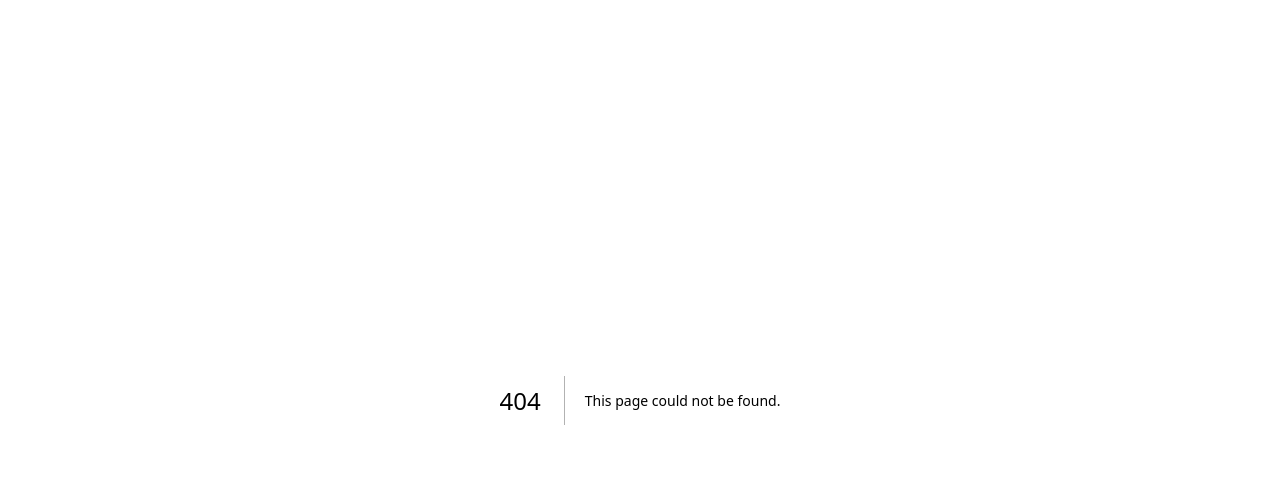
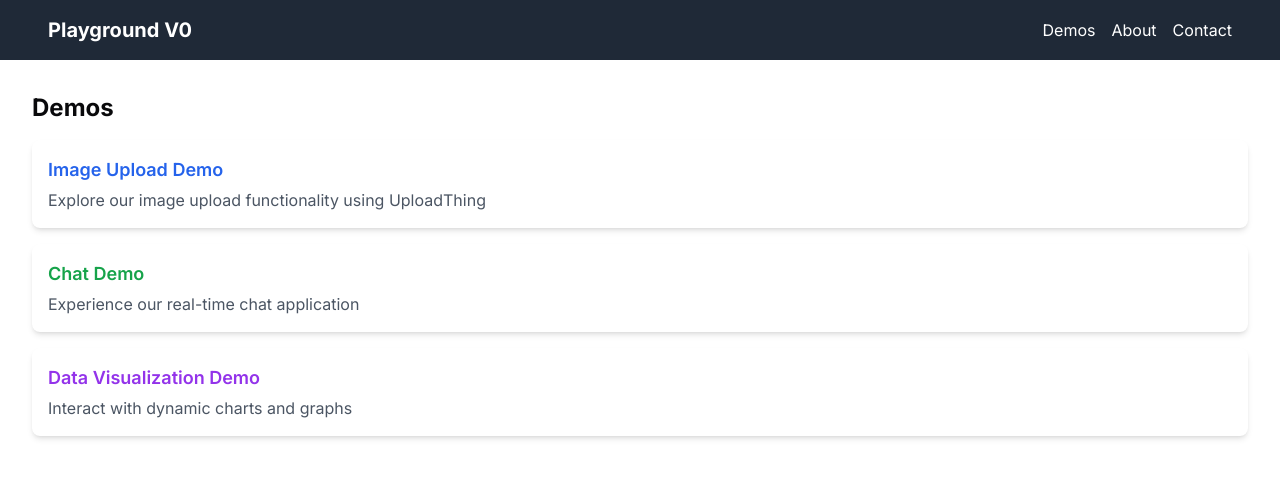
Before and after one commit to mwufi/next-starter-10x, a Next.js app: page /demos in a window 1280 px wide. Before the commit this address had no page. Shown: the top 478 px of the page. Built offline with nearby package versions, Linux system fonts and the light colour scheme.

Commit message:
add demos page

```diff
--- /dev/null
+++ b/app/(demos)/demos/page.tsx
@@ -0,0 +1,27 @@
+import Link from "next/link";
+
+export default function Page() {
+    return <div>
+        <h1 className="text-2xl font-bold mb-4">Demos</h1>
+        <ul className="mt-4 space-y-4">
+            <li>
+                <Link href="/uploadtest" className="block p-4 bg-white shadow-md rounded-lg hover:shadow-lg transition-shadow">
+                    <h2 className="text-lg font-semibold text-blue-600">Image Upload Demo</h2>
+                    <p className="text-gray-600 mt-1">Explore our image upload functionality using UploadThing</p>
+                </Link>
+            </li>
+            <li>
+                <Link href="#" className="block p-4 bg-white shadow-md rounded-lg hover:shadow-lg transition-shadow">
+                    <h2 className="text-lg font-semibold text-green-600">Chat Demo</h2>
+                    <p className="text-gray-600 mt-1">Experience our real-time chat application</p>
+                </Link>
+            </li>
+            <li>
+                <Link href="#" className="block p-4 bg-white shadow-md rounded-lg hover:shadow-lg transition-shadow">
+                    <h2 className="text-lg font-semibold text-purple-600">Data Visualization Demo</h2>
+                    <p className="text-gray-600 mt-1">Interact with dynamic charts and graphs</p>
+                </Link>
+            </li>
+        </ul>
+    </div>
+}
--- /dev/null
+++ b/app/(demos)/layout.tsx
@@ -0,0 +1,44 @@
+import React from 'react';
+import Link from 'next/link';
+
+const Navbar = () => (
+    <nav className="bg-gray-800 p-4">
+        <div className="container mx-auto flex justify-between items-center">
+            <Link href="/" className="text-white text-xl font-bold">
+                Playground V0
+            </Link>
+            <ul className="flex space-x-4">
+                <li>
+                    <Link href="/demos" className="text-white hover:text-gray-300">
+                        Demos
+                    </Link>
+                </li>
+                <li>
+                    <Link href="#" className="text-white hover:text-gray-300">
+                        About
+                    </Link>
+                </li>
+                <li>
+                    <Link href="#" className="text-white hover:text-gray-300">
+                        Contact
+                    </Link>
+                </li>
+            </ul>
+        </div>
+    </nav>
+);
+
+export default function DemosLayout({
+    children,
+}: {
+    children: React.ReactNode;
+}) {
+    return (
+        <div className="min-h-screen flex flex-col">
+            <Navbar />
+            <main className="flex-grow container mx-auto py-8">
+                {children}
+            </main>
+        </div>
+    );
+}
--- /dev/null
+++ b/app/(demos)/uploadtest/page.tsx
@@ -0,0 +1,10 @@
+export default function Page() {
+    // read UPLOADTHING_SECRET from env
+    const secret = process.env.UPLOADTHING_SECRET;
+    return (
+        <div>
+            <h1 className="text-2xl font-bold mb-4">Upload Test</h1>
+            <p><strong>UPLOADTHING_SECRET</strong>: {secret}</p>
+        </div>
+    )
+}
--- a/package.json
+++ b/package.json
@@ -14,6 +14,7 @@
     "@radix-ui/react-dropdown-menu": "^2.1.1",
     "@radix-ui/react-separator": "^1.1.0",
     "@radix-ui/react-slot": "^1.1.0",
+    "@uploadthing/react": "^6.7.2",
     "@xyflow/react": "^12.0.3",
     "class-variance-authority": "^0.7.0",
     "clsx": "^2.1.1",
@@ -25,7 +26,8 @@
     "react-hotkeys-hook": "^4.5.0",
     "recharts": "^2.12.7",
     "tailwind-merge": "^2.4.0",
-    "tailwindcss-animate": "^1.0.7"
+    "tailwindcss-animate": "^1.0.7",
+    "uploadthing": "^6.13.2"
   },
   "devDependencies": {
     "typescript": "^5",
```
Also changed, not shown: 1 other file (tests, documents, lock files or other folders).
